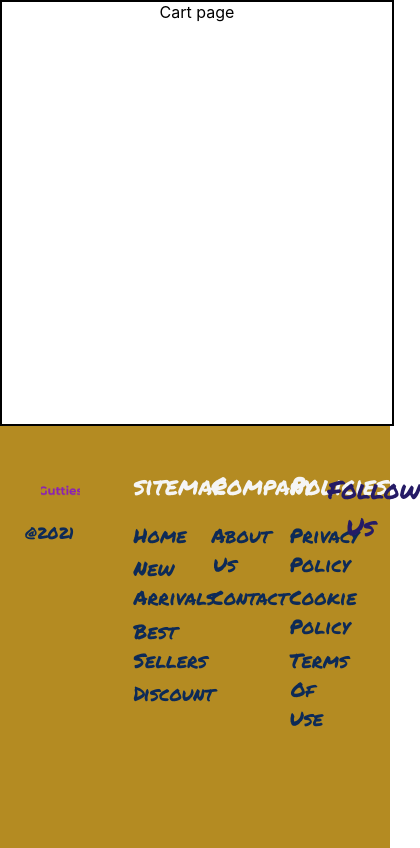
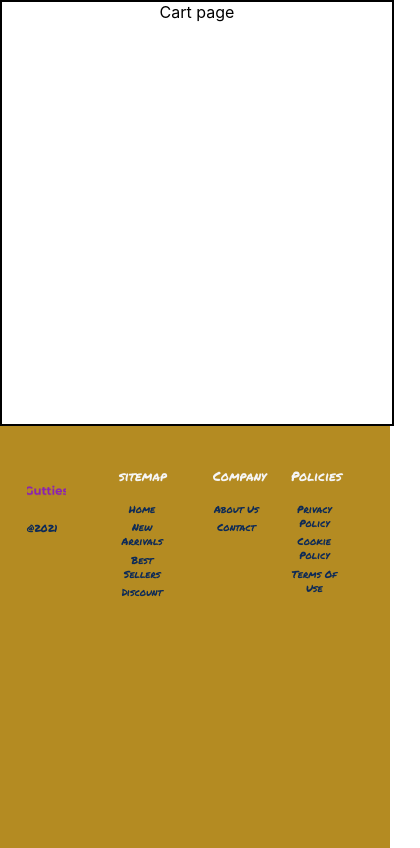
Before and after one commit to cyberstizz/theGuttiesOutlet, a React (Create React App) app in the folder client/: page /products/1/Cart/1 in a window 390 px wide. Shown: the whole page, 420 px wide, since content can reach past the window. Built offline with nearby package versions, Linux system fonts and the light colour scheme; a web font is replaced by a local one.

Commit message:
added mobile version of footer

```diff
--- a/client/src/components/Footer.css
+++ b/client/src/components/Footer.css
@@ -107,3 +107,355 @@ flex-direction: column;
     display: flex;
     flex-direction: row;
 }
+
+#mobilefooterBlock{
+    height: 50vh;
+    width: 100vw;
+    background-color: #B48B22;
+    display: none;
+    flex-direction: row;
+    position: relative;
+    margin-bottom: 0px;
+}
+
+.mobilefooter-logo-section{
+    width: 20vw;
+    height: 40vh;
+    display: none;
+    margin-top: .2vh;
+    margin-left: 3vh;
+    flex-direction: column;
+}
+
+.mobilefooter-logo{
+    background-image: url('../guttiesoutletpurplefixed.png');
+    height: 8vh;
+    width: 10vw;
+    background-position: center;
+    background-size: cover;
+    background-repeat: no-repeat;
+    margin-left: .5vw;
+    margin-top: 3vh;
+    padding-bottom: -1vh;
+    display: none;
+}
+
+.mobilefooter-conception-year{
+    font-family: 'Permanent Marker', cursive;
+    color: #0D2A57;
+    margin-right: 6vw;
+    margin-bottom: 2vh;
+    font-size: 10px;
+    display: none;
+}
+
+.mobilefooter-list-block{
+    list-style: none;
+    width: 11vw;
+    justify-items: center;
+    display: none;
+}
+
+.mobilefooter-section-header{
+    padding-bottom: 2vh;
+    font-family: 'Permanent Marker', cursive;
+    font-size: 13px;
+    color: whitesmoke;
+    margin-right: 1vw;
+    width: 12vw;
+    display: none;
+}
+
+.mobilefooter-section-header-follow-us{
+    padding-bottom: 2vh;
+    font-family: 'Permanent Marker', cursive;
+    font-size: 13px;
+    color: #251B66;
+    margin-left: 3vw;
+    display: none;
+}
+
+.mobilefooter-list-item{
+    font-family: 'Permanent Marker', cursive;
+    color: #0D2A57;
+    margin-right: 1vw;
+    padding-bottom: .5vh;
+    font-size: 10px;
+    width: 12vw;
+    display: none;
+}
+
+.mobilefooter-left{
+height: 28vh;
+width: 30vw;
+margin-top: 3vh;
+margin-right: 1vh;
+display: none;
+flex-direction: column;
+}
+
+.mobilefooter-center{
+    height: 40vh;
+    width: 20vw;
+    margin-top: 3vh;
+    display: none;
+    flex-direction: column;
+
+}
+
+.mobilefooter-right{
+    height: 40vh;
+    width: 20vw;
+    margin-top: 3vh;
+    display: none;
+    flex-direction: column;
+}
+
+.mobilefooter-social-media{
+    height: 40vh;
+    width: 20vw;
+    margin-top: 5.3vh;
+    display: none;
+    flex-direction: column;
+}
+
+.mobilesocial-media-buttons-block{
+    display: none;
+    flex-direction: row;
+}
+
+
+
+
+@media only screen and (max-width: 640px){
+
+
+
+    #footerBlock{
+        height: 50vh;
+        width: 100vw;
+        background-color: #B48B22;
+        display: none;
+        flex-direction: row;
+        position: relative;
+        margin-bottom: 0px;
+    }
+
+    .footer-logo-section{
+        width: 20vw;
+        height: 40vh;
+        display: none;
+        margin-top: .2vh;
+        margin-left: 3vh;
+        flex-direction: column;
+    }
+
+    .footer-logo{
+        background-image: url('../guttiesoutletpurplefixed.png');
+        height: 8vh;
+        width: 10vw;
+        background-position: center;
+        background-size: cover;
+        background-repeat: no-repeat;
+        margin-left: 4vw;
+        margin-top: 3vh;
+        padding-bottom: -1vh;
+        display: none;
+    }
+
+    .footer-conception-year{
+        font-family: 'Permanent Marker', cursive;
+        color: #0D2A57;
+        margin-right: 2vw;
+        margin-bottom: 2vh;
+        display: none;
+    }
+
+    .footer-list-block{
+        list-style: none;
+        display: none;
+    }
+
+    .footer-section-header{
+        padding-bottom: 2vh;
+        font-family: 'Permanent Marker', cursive;
+        font-size: 25px;
+        color: whitesmoke;
+        margin-left: 3vw;
+        display: none;
+    }
+
+    .footer-section-header-follow-us{
+        padding-bottom: 2vh;
+        font-family: 'Permanent Marker', cursive;
+        font-size: 25px;
+        color: #251B66;
+        margin-left: 3vw;
+        display: none;
+    }
+
+    .footer-list-item{
+        font-family: 'Permanent Marker', cursive;
+        color: #0D2A57;
+        margin-left: 3vw;
+        padding-bottom: .5vh;
+        font-size: 20px;
+        display: none;
+    }
+
+    .footer-left{
+    height: 40vh;
+    width: 20vw;
+    margin-top: 3vh;
+    display: none;
+    flex-direction: column;
+    }
+
+    .footer-center{
+        height: 40vh;
+        width: 20vw;
+        margin-top: 3vh;
+        display: none;
+        flex-direction: column;
+    }
+
+    .footer-right{
+        height: 40vh;
+        width: 20vw;
+        margin-top: 3vh;
+        display: none;
+        flex-direction: column;
+    }
+
+    .footer-social-media{
+        height: 40vh;
+        width: 20vw;
+        margin-top: 5.3vh;
+        display: none;
+        flex-direction: column;
+    }
+
+    .social-media-buttons-block{
+        display: none;
+        flex-direction: row;
+    }
+
+
+
+
+
+#mobilefooterBlock{
+    height: 50vh;
+    width: 100vw;
+    background-color: #B48B22;
+    display: flex;
+    flex-direction: row;
+    position: relative;
+    margin-bottom: 0px;
+}
+
+.mobilefooter-logo-section{
+    width: 20vw;
+    height: 40vh;
+    display:flex;
+    margin-top: .2vh;
+    margin-left: 3vh;
+    flex-direction: column;
+}
+
+.mobilefooter-logo{
+    background-image: url('../guttiesoutletpurplefixed.png');
+    height: 8vh;
+    width: 10vw;
+    background-position: center;
+    background-size: cover;
+    background-repeat: no-repeat;
+    margin-left: .5vw;
+    margin-top: 3vh;
+    padding-bottom: -1vh;
+    display: block;
+}
+
+.mobilefooter-conception-year{
+    font-family: 'Permanent Marker', cursive;
+    color: #0D2A57;
+    margin-right: 6vw;
+    margin-bottom: 2vh;
+    font-size: 10px;
+    display: block;
+}
+
+.mobilefooter-list-block{
+    list-style: none;
+    width: 11vw;
+    justify-items: center;
+    display: block;
+}
+
+.mobilefooter-section-header{
+    padding-bottom: 2vh;
+    font-family: 'Permanent Marker', cursive;
+    font-size: 13px;
+    color: whitesmoke;
+    margin-right: 1vw;
+    width: 12vw;
+    display: block;
+}
+
+.mobilefooter-section-header-follow-us{
+    padding-bottom: 2vh;
+    font-family: 'Permanent Marker', cursive;
+    font-size: 13px;
+    color: #251B66;
+    margin-left: 3vw;
+}
+
+.mobilefooter-list-item{
+    font-family: 'Permanent Marker', cursive;
+    color: #0D2A57;
+    margin-right: 1vw;
+    padding-bottom: .5vh;
+    font-size: 10px;
+    width: 12vw;
+    display: block;
+}
+
+.mobilefooter-left{
+height: 28vh;
+width: 30vw;
+margin-top: 3vh;
+margin-right: 1vh;
+display: flex;
+flex-direction: column;
+}
+
+.mobilefooter-center{
+    height: 40vh;
+    width: 20vw;
+    margin-top: 3vh;
+    display: flex;
+    flex-direction: column;
+
+}
+
+.mobilefooter-right{
+    height: 40vh;
+    width: 20vw;
+    margin-top: 3vh;
+    display: flex;
+    flex-direction: column;
+}
+
+.mobilefooter-social-media{
+    height: 40vh;
+    width: 20vw;
+    margin-top: 5.3vh;
+    display: flex;
+    flex-direction: column;
+}
+
+.mobilesocial-media-buttons-block{
+    display: flex;
+    flex-direction: row;
+}
+}
--- a/client/src/components/Footer.js
+++ b/client/src/components/Footer.js
@@ -5,7 +5,8 @@ import { Link } from "react-router-dom";
  const Footer = () => {
     return(
 
-        // first there is the main footer block which contains all footer elements and is set to a flex direction of row
+        <React.Fragment>
+
         <footer id="footerBlock">
              {/* now each individual section will be set to flex column */}
 
@@ -63,6 +64,67 @@ import { Link } from "react-router-dom";
 
             </section>
         </footer>
+
+
+        {/* // now the mobile section */}
+
+        <footer id="mobilefooterBlock">
+             {/* now each individual section will be set to flex column */}
+
+             {/* first section will contain the logo and year of conception */}
+
+            <section className="mobilefooter-logo-section">
+
+
+            <div className="mobilefooter-logo"> </div>
+
+            <div className="mobilefooter-conception-year"> @2021 </div>
+
+            </section>
+
+
+            <section className="mobilefooter-left">
+
+                <ul className="mobilefooter-list-block">
+                    <li className="mobilefooter-section-header">sitemap</li>
+                  <Link to='/'><li className="mobilefooter-list-item">Home</li></Link>
+                  <Link to='/newArrivals'><li className="mobilefooter-list-item">New Arrivals</li></Link>
+                  <Link to='/bestSellers'><li className="mobilefooter-list-item">Best Sellers</li></Link>
+                  <Link to='/discounts'><li className="mobilefooter-list-item">Discount</li></Link>
+
+                </ul>
+            </section>
+
+
+            <section className="mobilefooter-center">
+            <ul className="mobilefooter-list-block">
+                    <li className="mobilefooter-section-header">Company</li>
+                    <li className="mobilefooter-list-item">About Us</li>
+                    <li className="mobilefooter-list-item">Contact</li>
+                </ul>
+
+
+            </section>
+
+
+            <section className="mobilefooter-right">
+
+            <ul className="mobilefooter-list-block">
+                    <li className="mobilefooter-section-header">Policies</li>
+                    <li className="mobilefooter-list-item">Privacy Policy</li>
+                    <li className="mobilefooter-list-item">Cookie Policy</li>
+                    <li className="mobilefooter-list-item">Terms Of Use</li>
+                </ul>
+
+            </section>
+
+
+            <section className="mobilefooter-social-media">
+                    <div className="mobilesocial-media-buttons-block"></div>
+
+            </section>
+        </footer>
+        </React.Fragment>
     )
 };
 
--- a/client/src/components/Header.css
+++ b/client/src/components/Header.css
@@ -558,6 +558,7 @@ display: none;
 
 .mobilesignUpForm{
     display: flex;
+    flex-direction: column;
 }
 .mobilesignInForm{
     display: flex;
@@ -748,7 +749,7 @@ display: none;
 .mobilesignupTopContainer{
     display: flex;
     flex-direction: column-reverse;
-    height: 10vh;
+    height: 40vh;
 }
 
 .mobilexOutButton{
@@ -782,7 +783,11 @@ text-align: center;
 .mobilesignInUsername{
     display: flex;
     width: 35vw;
-    font-size: xx-small;
+    font-size: 20px;
+}
+input::-webkit-input-placeholder {
+    font-size: 12px;
+    line-height: 3;
 }
 .mobileemailCaption{
     display: flex;
@@ -798,8 +803,8 @@ text-align: center;
 
 #mobilesignUpModal{
     position: absolute;
-    width: 19.65vw;
-    height: 40vh;
+    width: 47vw;
+    height: 45vh;
     font-size: 20px;
     color: #B48B22;
     font-family: 'Permanent Marker', cursive;
@@ -918,7 +923,6 @@ text-align: center;
     margin-top: 1vh;
     color: black;
     font-size: x-small;
-    border: solid 2px green;
 }
 .mobilecreateAccountLink:hover{
     display: block;
@@ -929,6 +933,7 @@ text-align: center;
 
 .mobilecloseLink{
     margin-top: 1vh;
+    display: block;
     color: black;
 
 }
--- a/client/src/components/Product.css
+++ b/client/src/components/Product.css
@@ -127,10 +127,10 @@
 
      .mobileentireCard:hover{
         position: relative;
-        margin: 3vh 1vw;
+        margin: 4vh 1vw;
         margin-left: 2vw;
         height: 50vh;
-        width: 30vw;
+        width: 93vw;
         border: solid #0D2A57 2px;
         text-decoration: none;
         border-radius: 12px;
```
